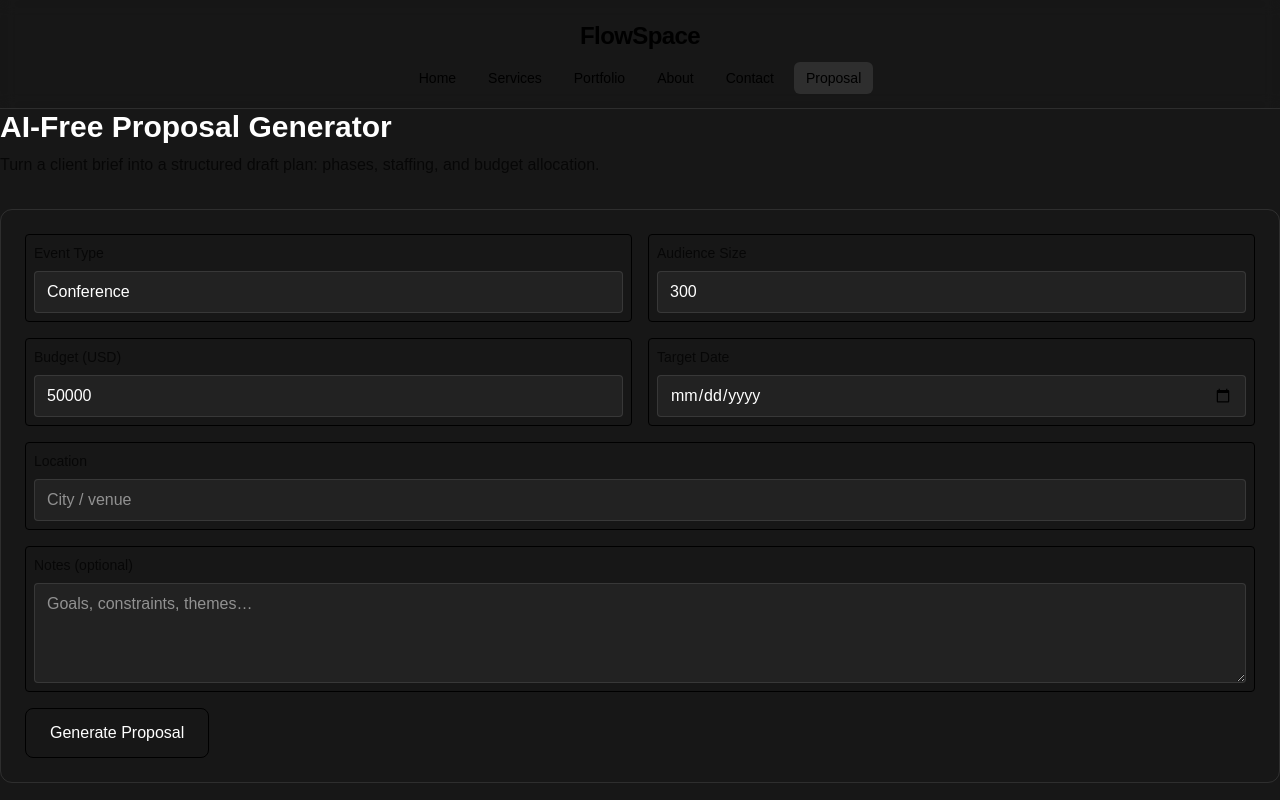
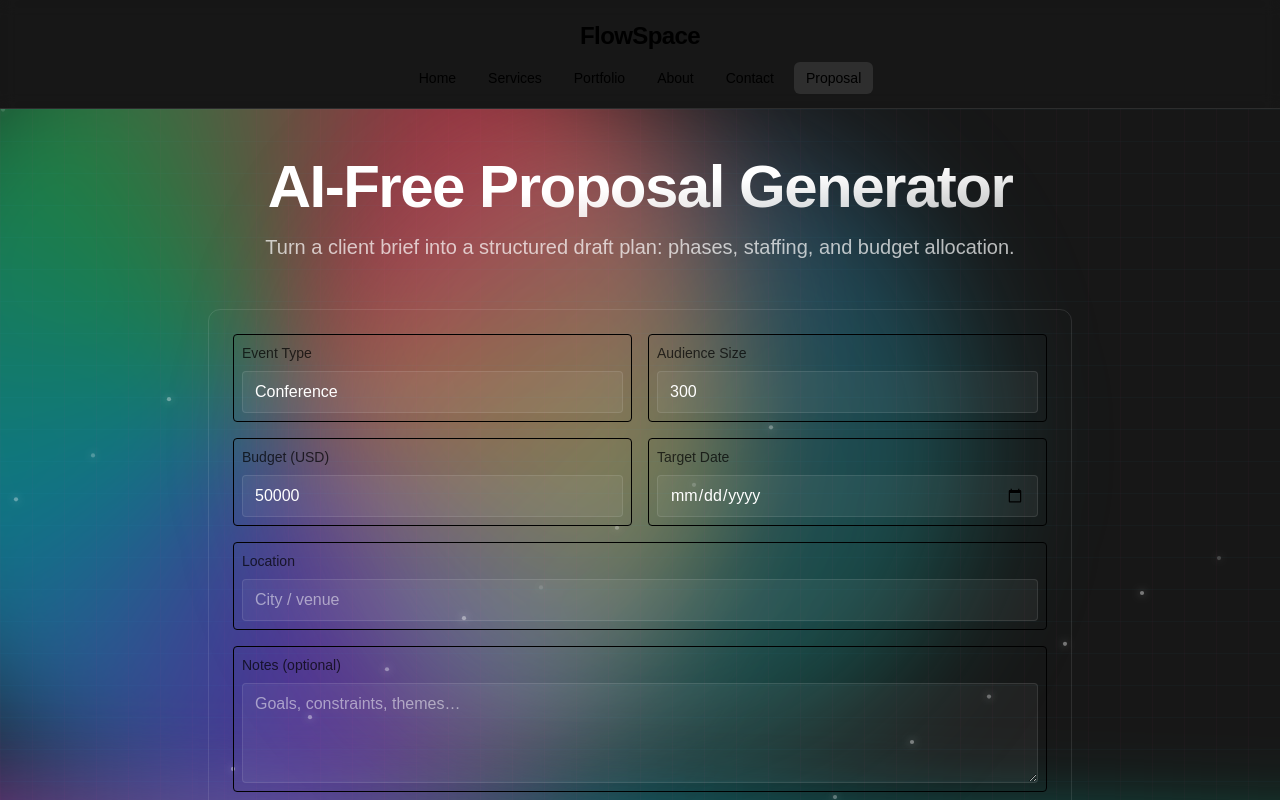
Before and after one commit to shay122990/flowspace-event-agency, a Next.js app: page /proposal in a window 1280 px wide. Shown: the top 800 px of the page. Built offline with nearby package versions, Linux system fonts and the light colour scheme.

Commit message:
abmientbackground included in proposal page

```diff
--- a/src/app/proposal/page.tsx
+++ b/src/app/proposal/page.tsx
@@ -3,23 +3,31 @@
 import { useState } from "react";
 import ProposalForm, { type ProposalResponse } from "./components/ProposalForm";
 import ProposalResult from "./components/ProposalResult";
+import AmbientBackdrop from "@/app/components/AmbientBackdrop";
 
 export default function ProposalPage() {
   const [result, setResult] = useState<ProposalResponse | null>(null);
 
   return (
-    <div className="grid gap-8">
-      <header>
-        <h1 className="text-3xl font-semibold">AI-Free Proposal Generator</h1>
-        <p className="text-black/70 mt-2">
+    <main className="relative min-h-[100svh] overflow-hidden bg-[#0b0b12] text-white">
+      <AmbientBackdrop />
+
+      <section className="relative z-10 mx-auto max-w-4xl px-4 py-12">
+        <header className="text-center mb-12">
+          <h1 className="bg-gradient-to-br from-white via-white to-white/70 bg-clip-text text-5xl font-black tracking-tight text-transparent md:text-6xl">
+            AI-Free Proposal Generator
+          </h1>
+          <p className="mt-4 text-lg text-white/70 md:text-xl">
             Turn a client brief into a structured draft plan: phases, staffing,
             and budget allocation.
           </p>
         </header>
 
+        <div className="grid gap-10">
           <ProposalForm onResult={setResult} />
-
           <ProposalResult data={result} />
         </div>
+      </section>
+    </main>
   );
 }
```
Lines whose indentation alone changed are shown as unchanged.
